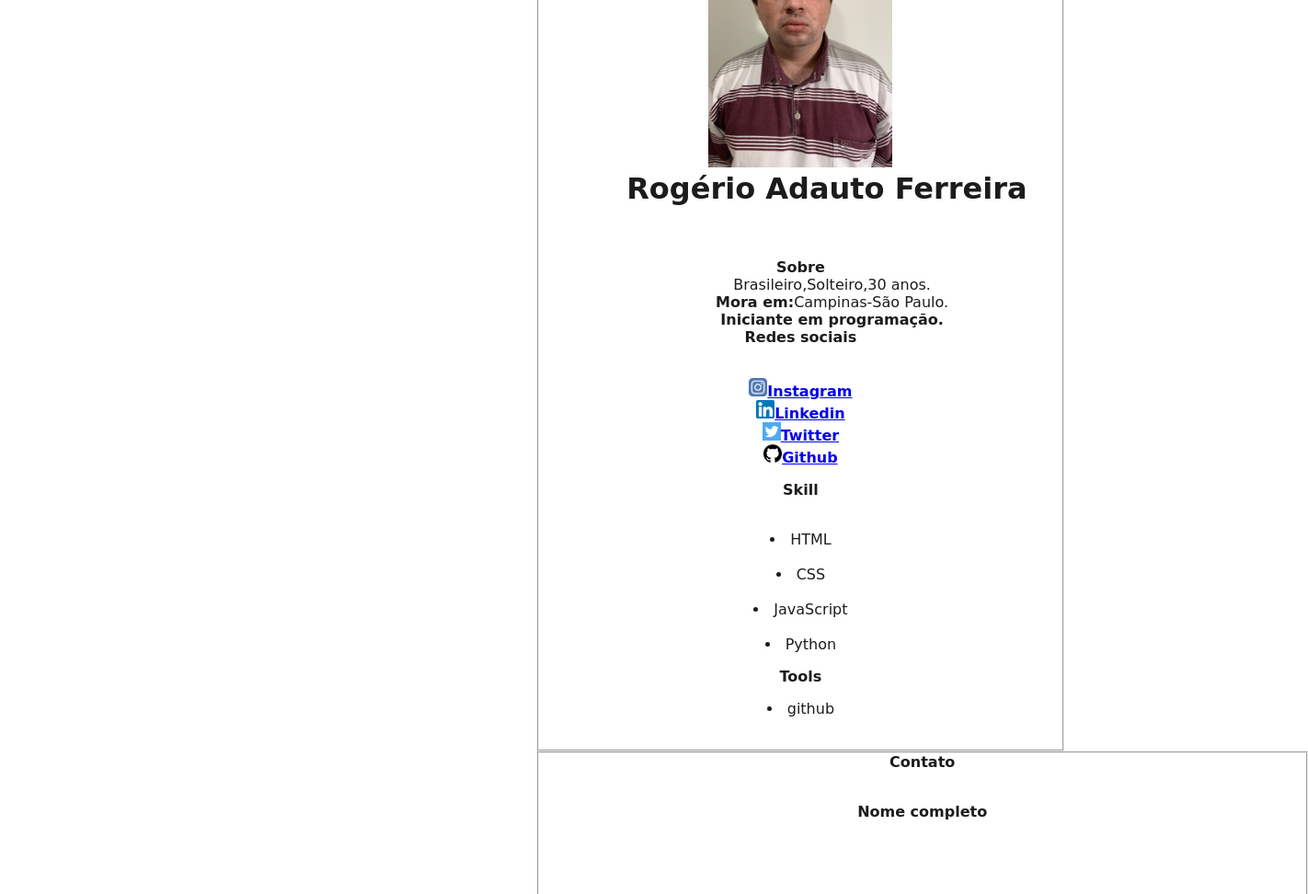
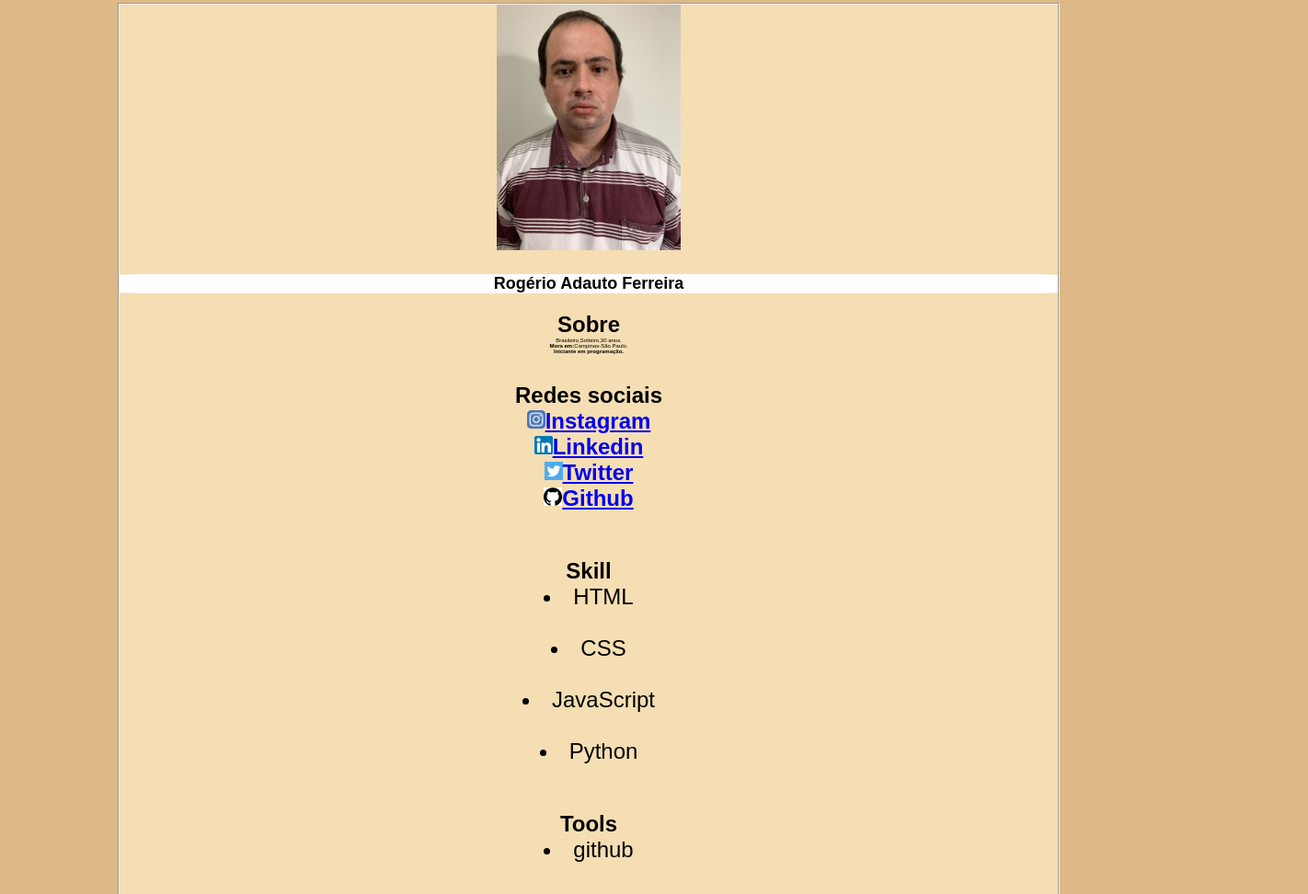
Before and after one commit to RogerioAdauto/RogerioAdauto.github.io, a plain HTML site: page index.html in a window 1280 px wide. Shown: the part 125-1097 px from the top of the page at 92% size, 1422 px wide, since content can reach past the window. Drawn offline with Linux system fonts and the light colour scheme.

Commit message:
Add files via upload

```diff
--- a/fundo_da_pagina.css
+++ b/fundo_da_pagina.css
@@ -1,68 +1,79 @@
 *{
     margin: 0%;
     padding: 0%;
+}
+body {
+
+font-family: Arial, Helvetica, sans-serif;
+font-size: x-large;
+background-color: burlywood;
+color: black;
+margin: 10%;
+text-align: center;
+box-shadow: 50cm;
+border-radius: 5%;
+}
+
+h1{
+    font-family: Arial, Helvetica, sans-serif;
+    font-size: large;
+    text-align: center;
+    background-color: white;
+    color: black;
+    margin-top: 2%;
+    margin-bottom: 2%;
+    border-radius: 5%;
 
 }
 
-#titulo{
-    font-family: cursive;
-    color:#1c1c1c;
-    margin-left: 10%;
-    margin-bottom: 10%;
+h2{
+    font-family: Arial, Helvetica, sans-serif;
+    background-color: white;
+    font-size: medium;
+    text-align: center;
+    color: black;
+    margin-bottom: 2%;
+    margin-top: 2%;}
+
+
+h3 {
+    background-color: white;
+    font-family: Arial, Helvetica, sans-serif;
+    margin-bottom: 2%;
+    margin-top: 2%;
+    text-align: center;
 
 }
 
-#subtitulo{
-    font-family: cursive;
-    color: #1c1c1c;
-    margin-left: 12%;
+p{
+    font-family: Arial, Helvetica, sans-serif;
+    margin-left: auto;
+    font-size: 10%;
 }
+label{
 
+    color: black;
+    text-align: center;
+    font-family: Arial, Helvetica, sans-serif;
+
+
+
+}
 fieldset{
-    margin: 0%;
-    margin-left: 15%;
-   text-align: center;
-   margin-right: 15%;
-}
-
-body{
-    background: color #1c1c1c;;
-    font-family: cursive;
-    font-size: 1em;
-    color:#1c1c1c;
-    margin-left: 36%;
-    margin-top: 3%;
-    justify-content: center;
-}
-
-input,textarea, button{
-    color: #1c1c1c;
-    font-size: 2em;
-    font-family: cursive;
-    border-radius: 5px;
-}
-
-.grupo.after{
-    clear:both;
+    background-color: wheat;
 }
 
 .campo{
-    margin-bottom: 1em;
+    margin-top: 3%;
+    margin-bottom: 5%;
+    border-radius: 50%;
 }
+.botao{
+    font-size: x-large;
+    font-family: Arial, Helvetica, sans-serif;
+    border-radius: 5%;
+    width: 30%;
+    margin-bottom: 20%;
 
-.campo label {
-margin-bottom: 1em;
-color: #1c1c1c;
-display: block;
+
 }
-
-fieldset.campo.grupo{
-    float: left;
-    margin-right: 1em;
-}
-
-.campo input[type="text"],.campo input[type="email"],.campotextarea{
-padding: 00.2em;
-border: 1px #040e11;
-box-align: 2px 2px 2px  #00ff00;
-}
```
